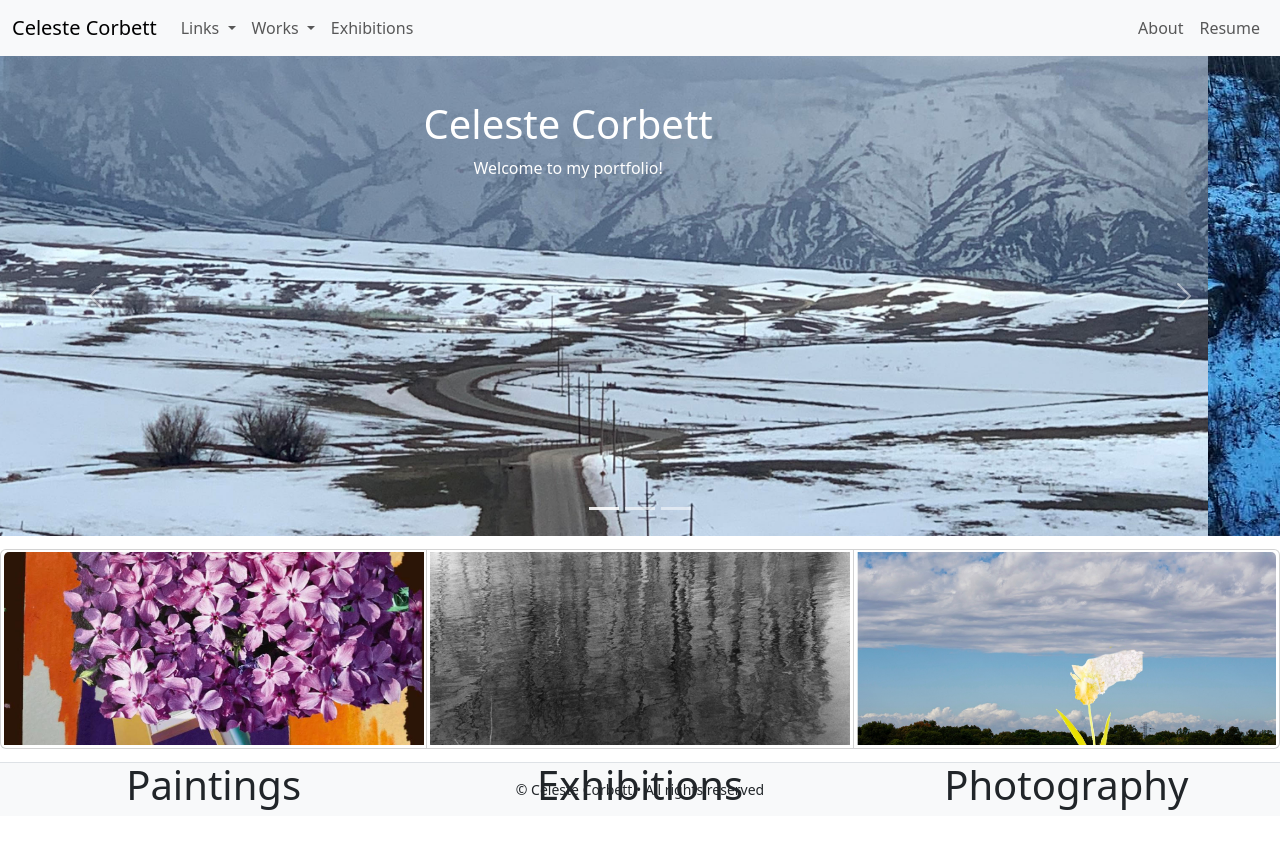
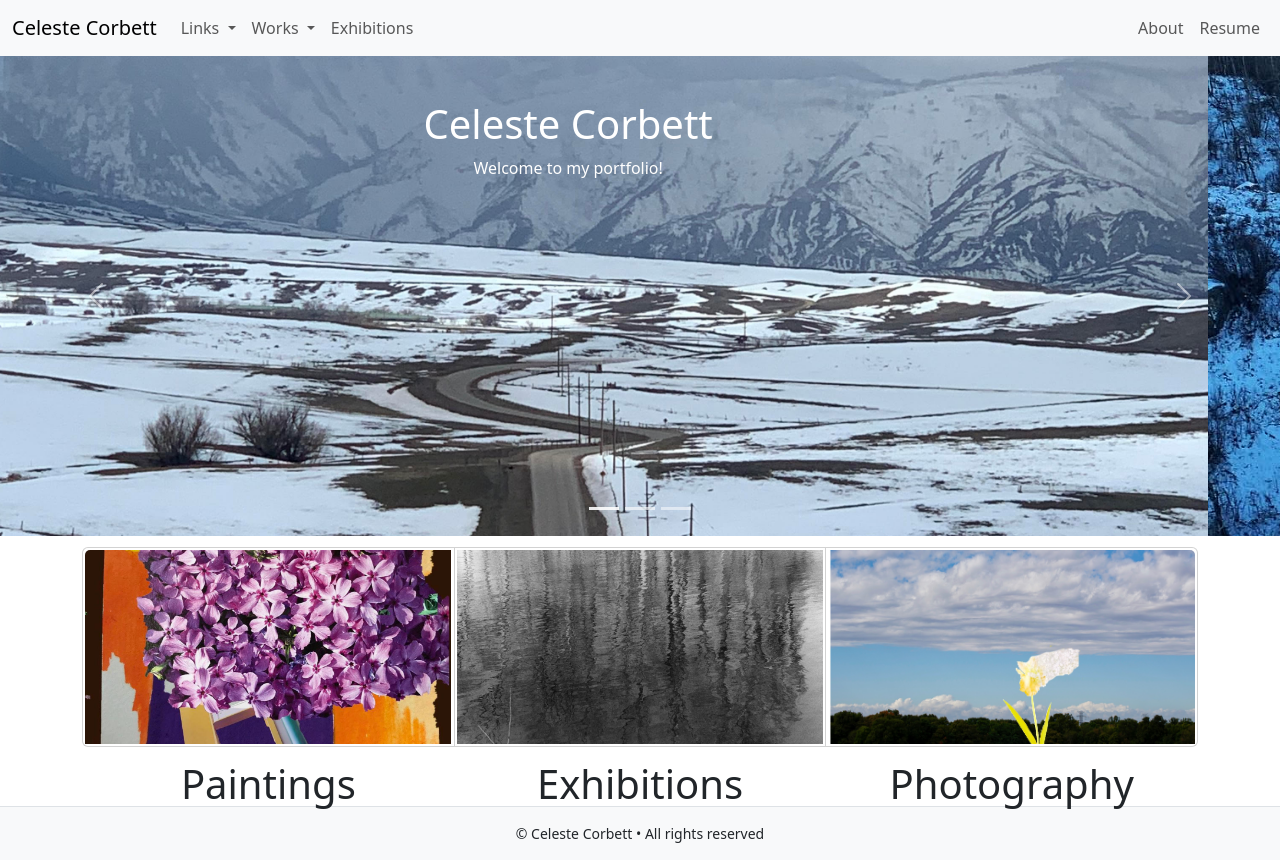
Before and after one commit to iancorbett/photographyPortfolio, a website: page index.html in a window 1280 px wide. Drawn offline with nearby package versions, Linux system fonts and the light colour scheme.

Commit message:
add container to fix issue with stylingat ottom of inidex page

```diff
--- a/index.html
+++ b/index.html
@@ -102,6 +102,7 @@
         </button>
       </div>
 
+      <div class="container section-cards mb-5">
       <div class="card-group">
         <div class="card card-item">
           <img src="mail.google.jpg" class="card-img-top card-image" alt="...">
@@ -128,6 +129,7 @@
           </div>
         </div>
       </div>
+    </div>
     </main>
 
     <footer class="bg-light border-top py-3">
```
Also changed, not shown: styles.css (line endings or trailing spaces).
